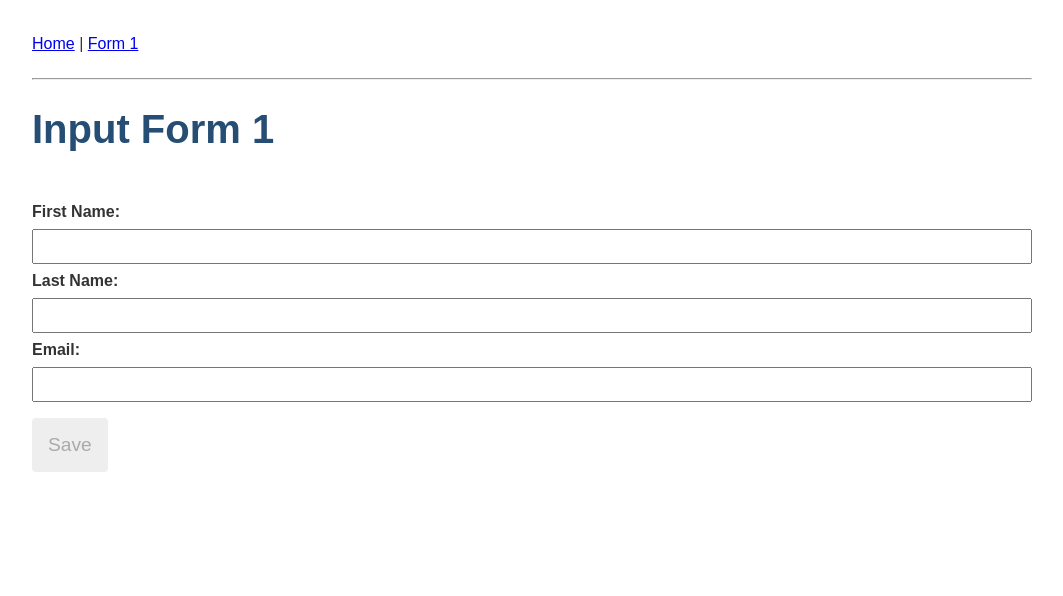
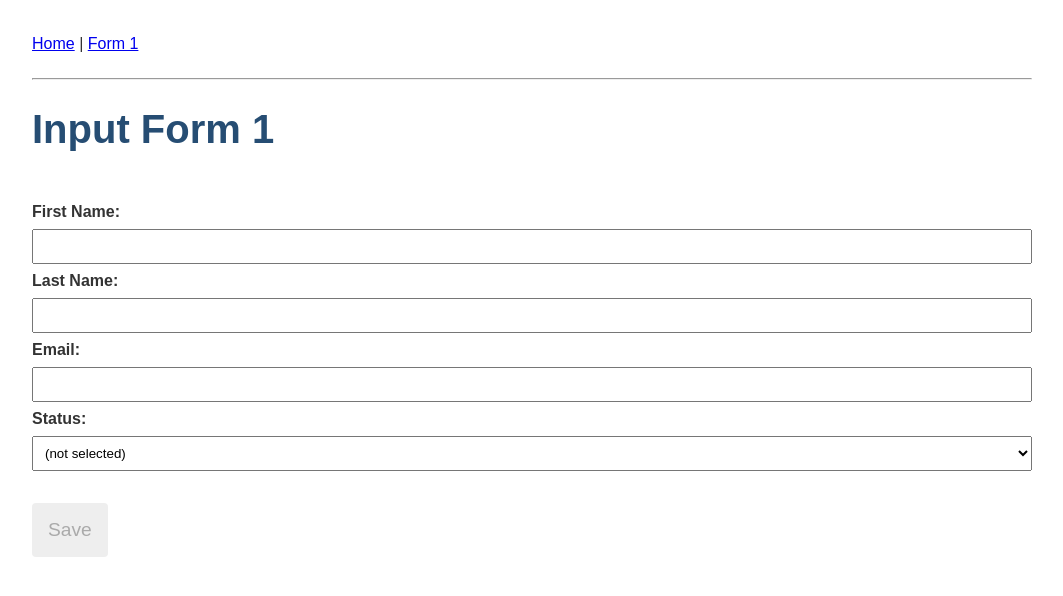
Before and after one commit to benday-inc/AngularChildComponentsWithValidation, an Angular app: page /form1 in a window 1280 px wide. Shown: the top 596 px of the page, without its empty margins (108-1171 px from the left). Built offline with nearby package versions, Linux system fonts and the light colour scheme.

Commit message:
basic form with select box validation

```diff
--- a/src/app/input-form1/input-form1.component.html
+++ b/src/app/input-form1/input-form1.component.html
@@ -10,5 +10,14 @@
     <label for="email">Email: </label>
     <input id="email" type="text" formControlName="email">
 
+    <label for="status">Status: </label>
+    <select id="status" formControlName="status">
+        <option value="">(not selected)</option>
+        <option value="active">Active</option>
+        <option value="inactive">Inactive</option>
+    </select>
+
+    <p></p>
+
     <button type="button" [disabled]="!theForm.valid" (click)="save()">Save</button>
 </form>
--- a/src/app/input-form1/input-form1.component.ts
+++ b/src/app/input-form1/input-form1.component.ts
@@ -14,6 +14,7 @@ export class InputForm1Component {
     email: ['', {
       validators: [Validators.required, Validators.email]
     }],
+    status: ['', Validators.required],
   });
 
   constructor(
--- a/src/styles.css
+++ b/src/styles.css
@@ -81,6 +81,12 @@
     padding: .5rem;
   }
 
+  select {
+    box-sizing: border-box;
+    width: 100%;
+    padding: .5rem;
+  }
+
 
   /*
   Copyright Google LLC. All Rights Reserved.
```
